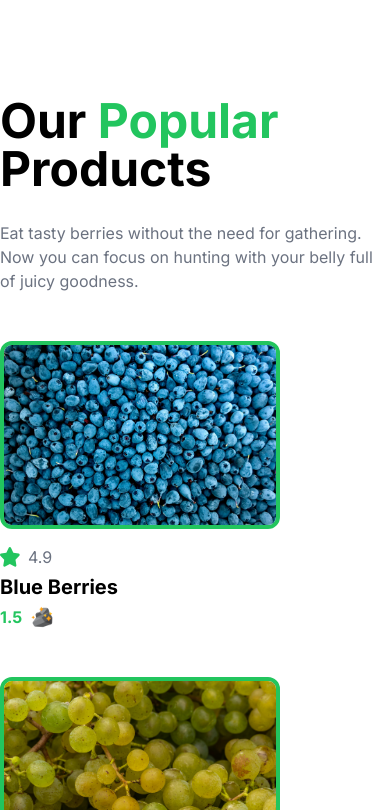
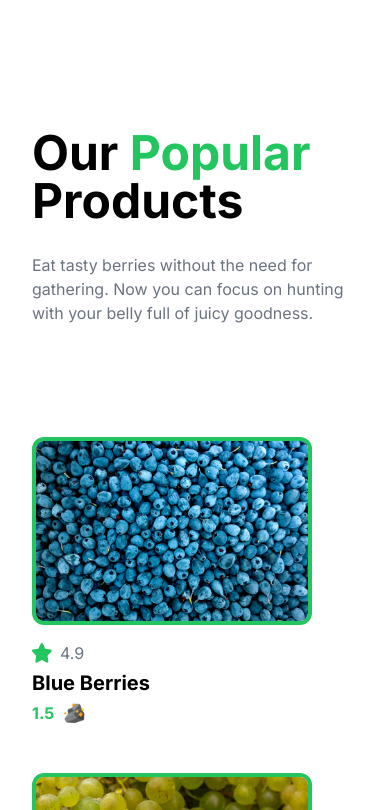
Before and after one commit to m-gie/berries, a Next.js app: page / in a window 390 px wide. Shown: the part 1614-2424 px from the top of the page. Built offline with nearby package versions, Linux system fonts and the light colour scheme.

Commit message:
Fix sections padding on mobile view

```diff
--- a/components/PopularProducts.tsx
+++ b/components/PopularProducts.tsx
@@ -5,7 +5,7 @@ import PopularProductCard from "./PopularProductCard";
 const PopularProducts = () => {
   return (
     <section id="products" className="max-container mt-32">
-      <div className="flex flex-col justify-start gap-5">
+      <div className="flex flex-col justify-start gap-5 max-sm:p-8">
         <h2 className="text-5xl font-bold">
           Our <span className="text-green-500">Popular</span> Products
         </h2>
@@ -14,7 +14,7 @@ const PopularProducts = () => {
           hunting with your belly full of juicy goodness.
         </p>
       </div>
-      <div className=" grid lg:grid-cols-4 md:grid-cols-3 sm:grid-cols-2 grid-cols-1">
+      <div className=" grid lg:grid-cols-4 md:grid-cols-3 sm:grid-cols-2 grid-cols-1 max-sm:p-8">
         {popularProducts.map((product, idx) => (
           <PopularProductCard key={idx} {...product} />
         ))}
--- a/components/Services.tsx
+++ b/components/Services.tsx
@@ -5,8 +5,8 @@ import ServiceCard from "./ServiceCard";
 const Services = () => {
   return (
     <section
-      id="products"
-      className="max-container mt-32 flex min-lg:justify-center justify-between flex-wrap gap-9"
+      id="services"
+      className="max-container mt-32 flex min-lg:justify-center justify-between flex-wrap gap-9 max-sm:p-8"
     >
       {services.map((service, idx) => (
         <ServiceCard key={idx} {...service} />
```
